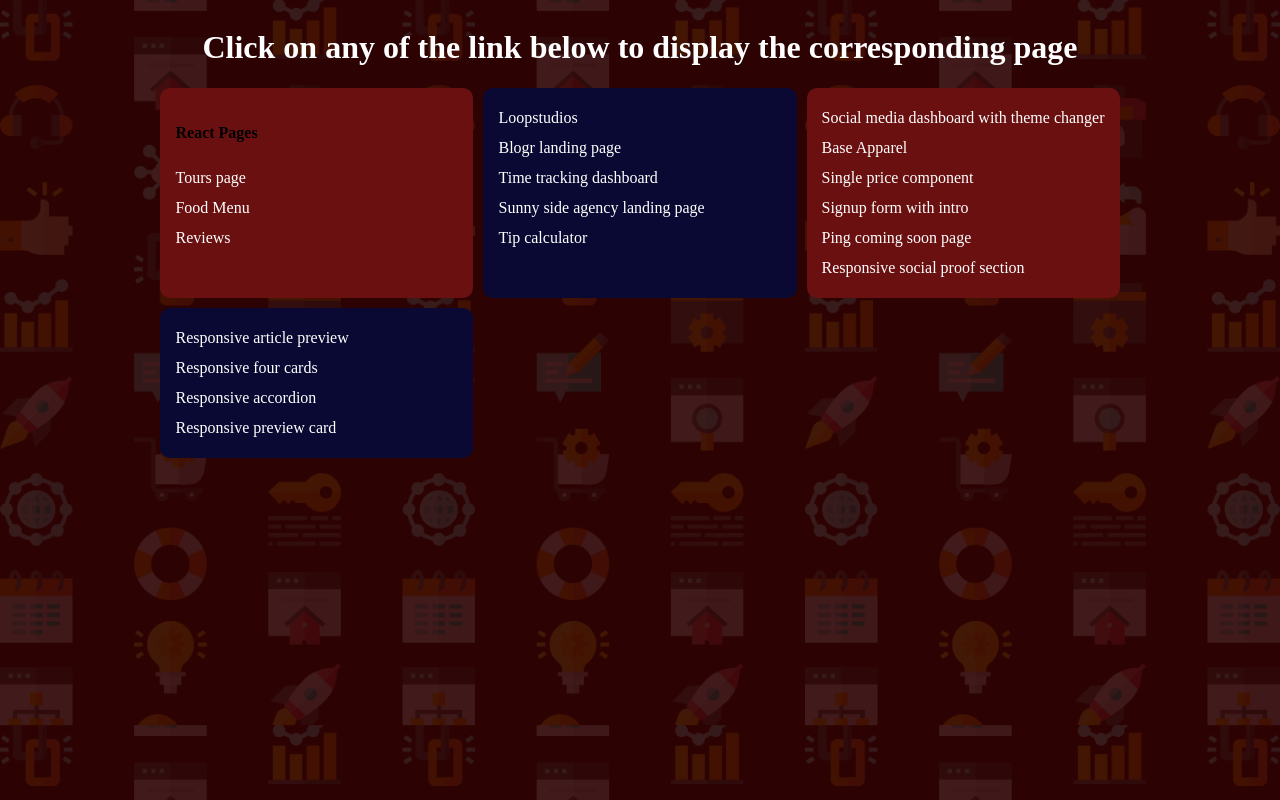
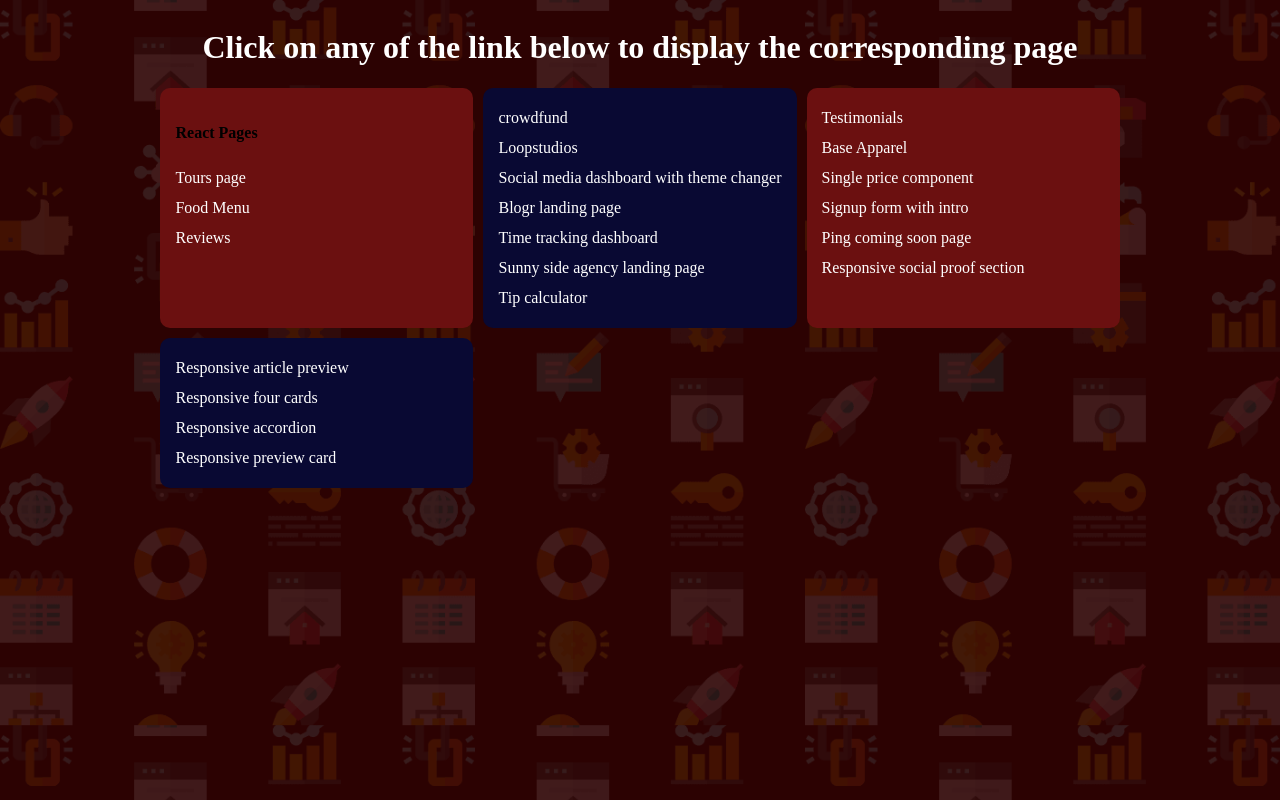
Before and after one commit to Albusflames/Adebisi-s-Webpage, a plain HTML site: page index-portfolio.html in a window 1280 px wide. Drawn offline with Linux system fonts and the light colour scheme.

Commit message:
Update index-portfolio.html

```diff
--- a/index-portfolio.html
+++ b/index-portfolio.html
@@ -28,14 +28,16 @@
 
       </div>
       <div>
+        <a href='https://albusflames.github.io/crowdfund'> crowdfund</a>
        <a href='https://albusflames.github.io/loopstudios'>Loopstudios</a>
+        <a href='https://albusflames.github.io/theme-changer/'>Social media dashboard with theme changer</a>
         <a href='https://albusflames.github.io/blogr-landing-page'>Blogr landing page</a>
         <a href='https://albusflames.github.io/time-tracking-dashboard'>Time tracking dashboard</a>
         <a href='https://albusflames.github.io/sunny-side-agency-landing-page'>Sunny side agency landing page</a>
         <a href='https://albusflames.github.io/tip-calculator'>Tip calculator</a>
     </div>
         <div>
-          <a href='https://albusflames.github.io/blogr-landing-page'>Social media dashboard with theme changer</a>
+          <a href='https://albusflames.github.io/coding-bootcamp-testimonials'>Testimonials</a>
             <a href='https://albusflames.github.io/base-apparel/'>Base Apparel</a>
             <a href='https://albusflames.github.io/single-price-component'>Single price component</a>
             <a href='https://albusflames.github.io/signup-from-with-intro'>Signup form with intro</a>
```
